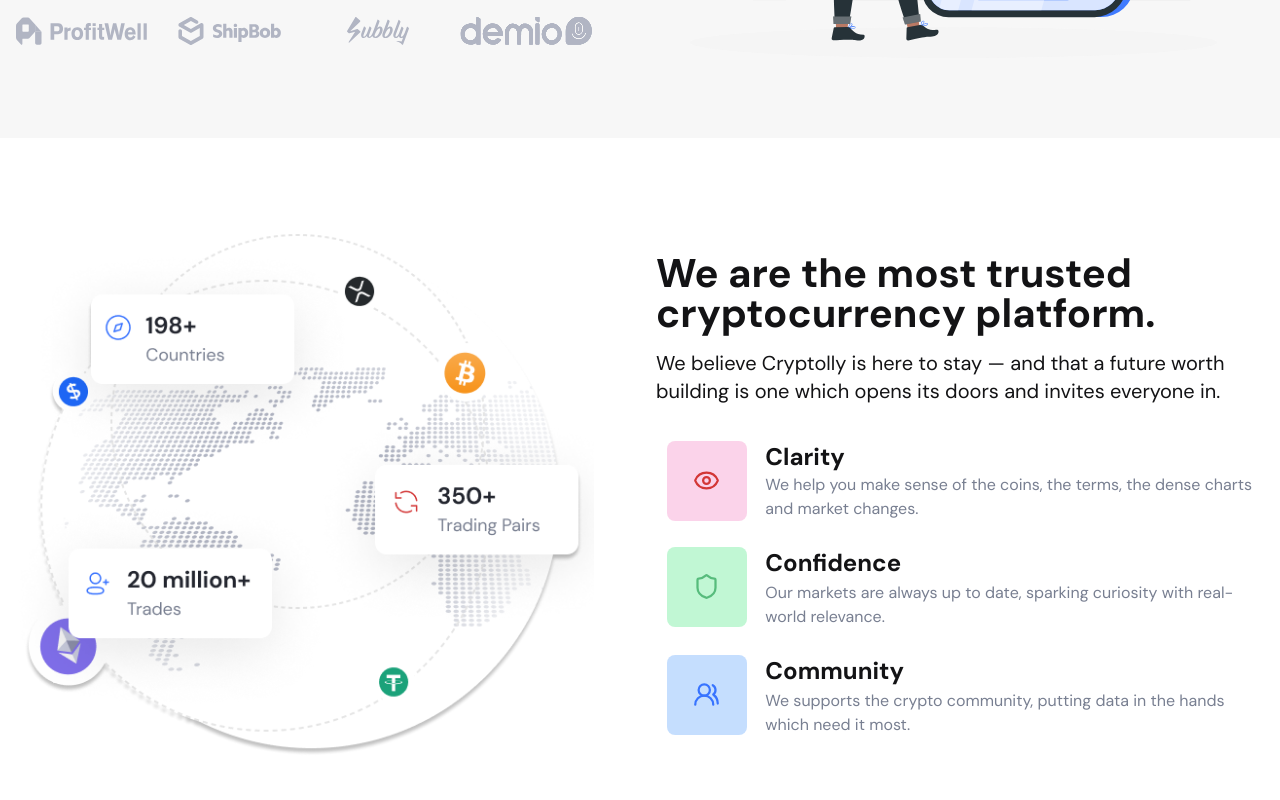
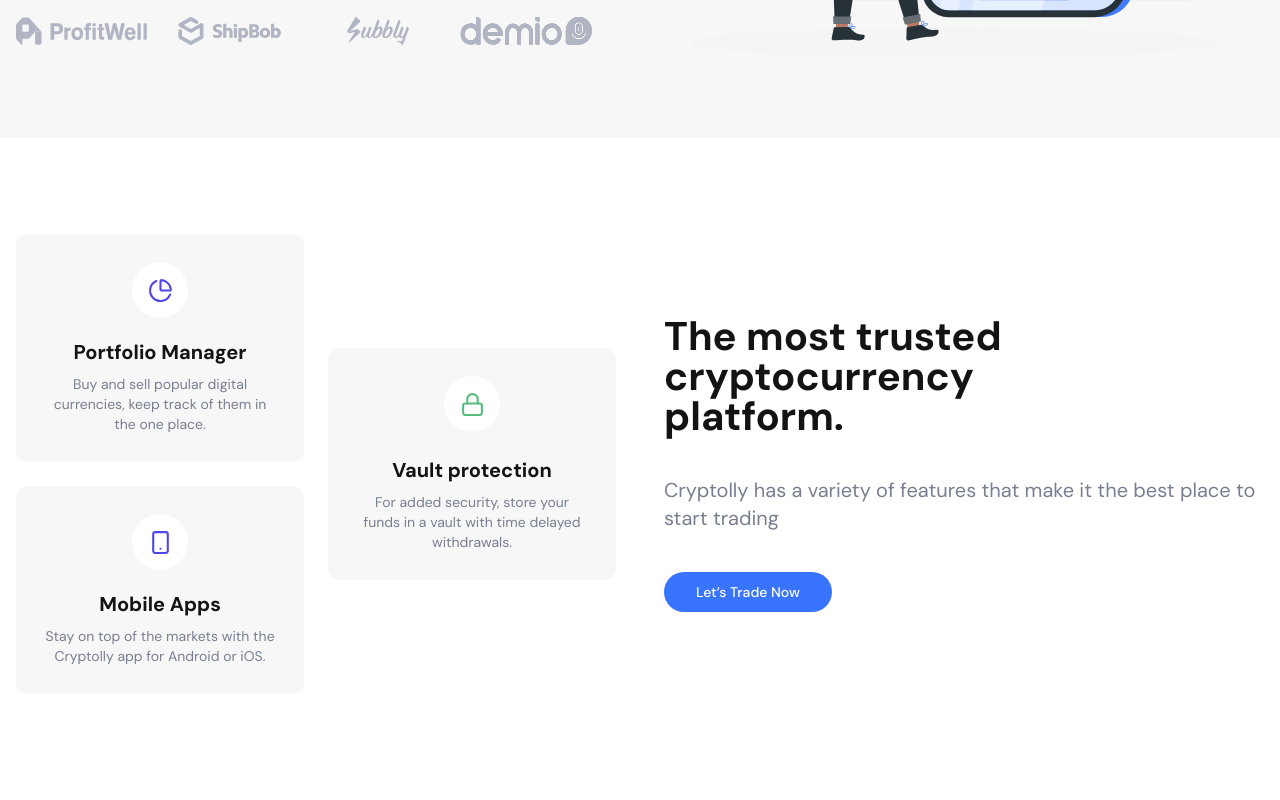
Before and after one commit to ticoniq/cryptoniqq, a Next.js app: page / in a window 1280 px wide. Shown: the part 520-1320 px from the top of the page. Built offline with nearby package versions, Linux system fonts and the light colour scheme.

Commit message:
refactor: Add About component to Home page
The About component was added to the Home page, enhancing the overall content and user experience. This change provides additional information about the platform's features and benefits, improving the page's effectiveness in attracting and engaging users.

```diff
--- a/src/app/page.tsx
+++ b/src/app/page.tsx
@@ -7,6 +7,7 @@ import { Social } from "@/components/frontend/Social";
 import { HomeAbout } from "@/components/frontend/HomeAbout";
 import { HowItWork } from "@/components/frontend/HowItWork";
 import { Testimony } from "@/components/frontend/Testimony";
+import { About } from "@/components/frontend/About";
 
 export default function Home() {
   return (
@@ -14,6 +15,7 @@ export default function Home() {
       <Navbar />
       <Hero />
 
+      <About />
       <Social />
       <HowItWork />
       <HomeAbout />
--- /dev/null
+++ b/src/components/frontend/About.tsx
@@ -0,0 +1,60 @@
+import { Lock, PieChart, Smartphone } from "lucide-react";
+import { Button } from "@/components/ui/button";
+
+export function About() {
+  return (
+    <section className="py-24 font-DMSans">
+        <div className="container">
+          <div className="w-full justify-start items-center gap-12 grid lg:grid-cols-2 grid-cols-1">
+            <div
+              className="w-full justify-center place-items-center gap-6 grid sm:grid-cols-2 grid-cols-1 lg:order-first order-last">
+              <div className="lg:justify-center sm:justify-end justify-start items-start gap-2.5 space-y-6 flex-col">
+                <div className="p-7 relative flex flex-col justify-center items-center text-center w-full rounded-xl bg-brand-surface dark:bg-brand-hover">
+                  <div className="bg-white rounded-full flex justify-center items-center mb-5 w-14 h-14 ">
+                    <PieChart size={25} className="text-indigo-600" />
+                  </div>
+                  <h4 className="text-xl font-bold mb-2">Portfolio Manager</h4>
+                  <p className="text-sm leading-5 text-brand-secondary dark:text-brand-secondary2">
+                    Buy and sell popular digital currencies, keep track of them in the one place.
+                  </p>
+                </div>
+                <div className="p-7 relative flex flex-col justify-center items-center text-center w-full rounded-xl bg-brand-surface dark:bg-brand-hover">
+                  <div className="bg-white rounded-full flex justify-center items-center mb-5 w-14 h-14 ">
+                    <Smartphone size={25} className="text-indigo-600" />
+                  </div>
+                  <h4 className="text-xl font-bold mb-2">Mobile Apps</h4>
+                  <p className="text-sm leading-5 text-brand-secondary dark:text-brand-secondary2">
+                    Stay on top of the markets with the Cryptolly app for Android or iOS.
+                  </p>
+                </div>
+              </div>
+              <div className="p-7 relative flex flex-col justify-center items-center text-center w-full rounded-xl bg-brand-surface dark:bg-brand-hover">
+                <div className="bg-white rounded-full flex justify-center items-center mb-6 w-14 h-14 ">
+                  <Lock size={25} className="text-brand-success" />
+                </div>
+                <h4 className="text-xl font-bold mb-2">
+                  Vault protection
+                </h4>
+                <p className="text-sm leading-5 text-brand-secondary dark:text-brand-secondary2">
+                  For added security, store your funds in a vault with time delayed withdrawals.
+                </p>
+              </div>
+            </div>
+            <div className="w-full flex-col justify-center lg:items-start items-center gap-10 inline-flex">
+              <h2 className="text-clamp-slg font-bold max-w-[30rem] leading-none">
+                The most trusted cryptocurrency platform.
+              </h2>
+              <p className="text-brand-secondary text-xl dark:text-brand-secondary2">
+                Cryptolly has a variety of features that make it the best place to start trading
+              </p>
+              <Button
+                className="sm:w-fit w-full px-8 justify-center items-center flex"
+              >
+                Let’s Trade Now
+              </Button>
+            </div>
+          </div>
+        </div>
+      </section>
+  )
+}
```
